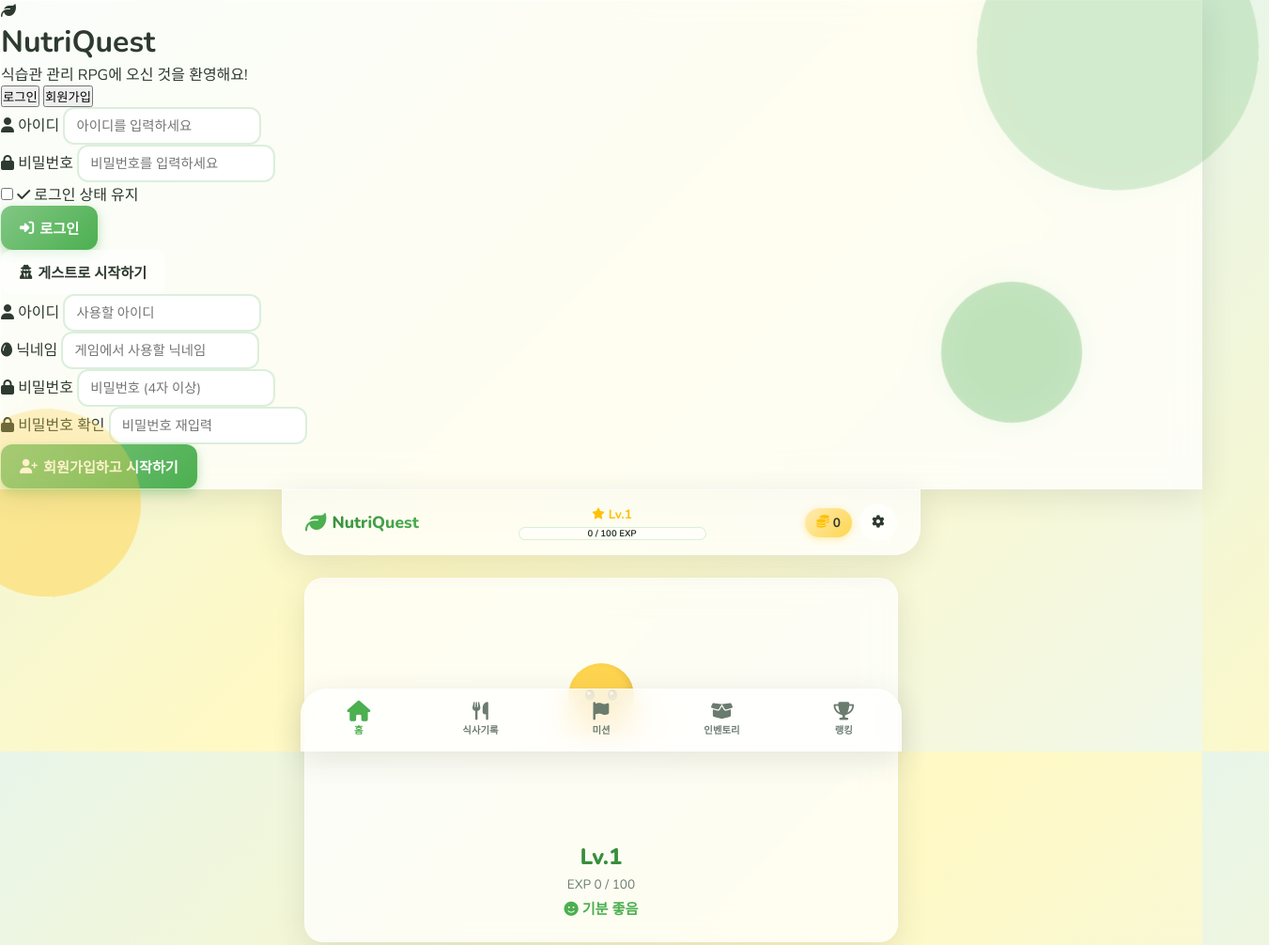
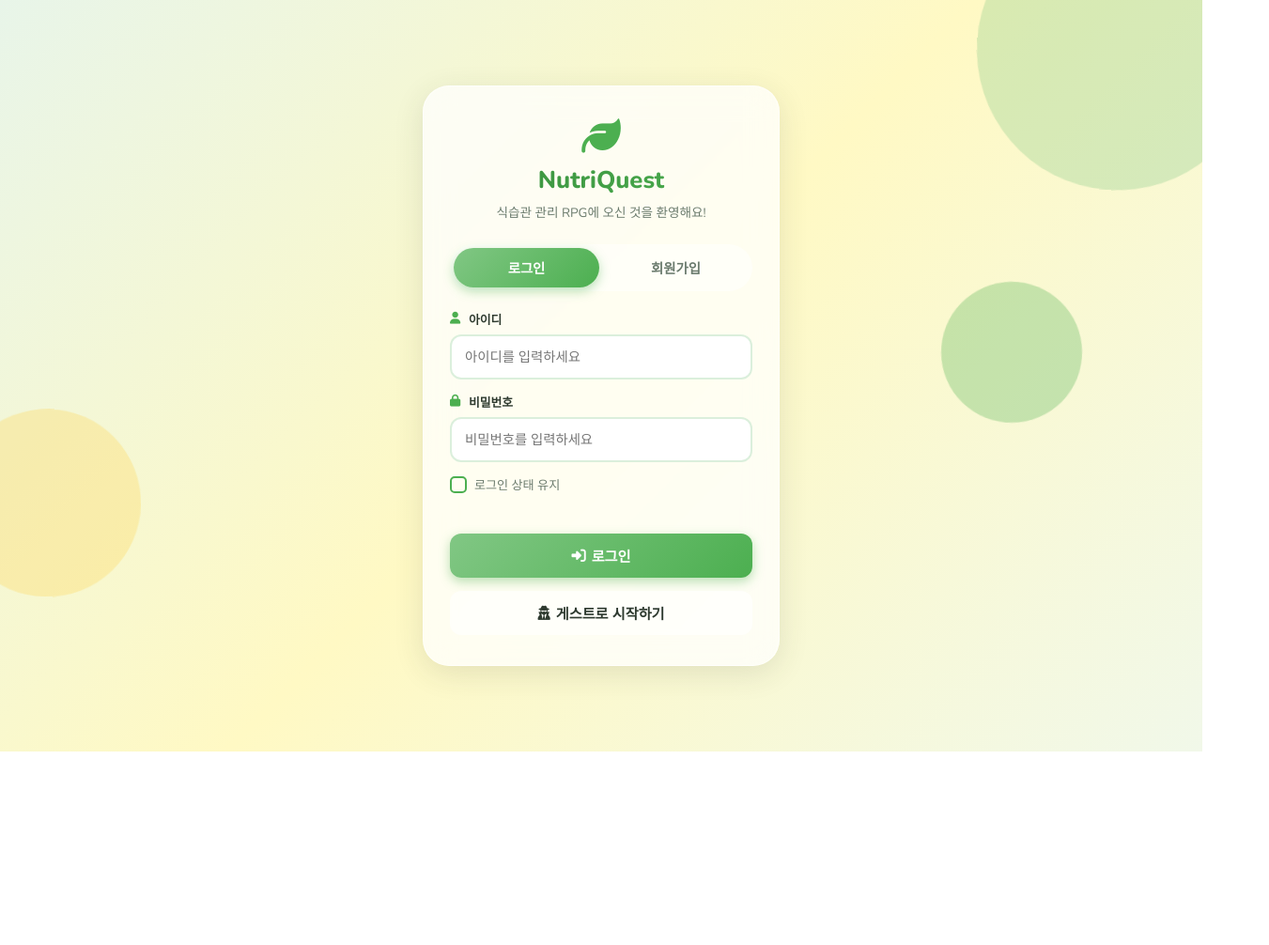
Before and after one commit to jimin3605/NutriQuest, a plain HTML site: page index.html in a window 1280 px wide. Shown: the top 1006 px of the page at 94% size, 1351 px wide, since content can reach past the window. After the commit the page ends 800 px from the top, so only its background shows below. Drawn offline with nearby package versions, Linux system fonts and the light colour scheme.

Commit message:
Update style.css

```diff
--- a/style.css
+++ b/style.css
@@ -116,6 +116,208 @@ body {
   box-shadow: var(--shadow-hover);
 }
 
+/* ----- 앱 콘텐츠 숨김 (로그인 전) ----- */
+.app-hidden {
+  display: none;
+}
+
+/* ----- 로그인 화면 ----- */
+.login-screen {
+  position: fixed;
+  inset: 0;
+  z-index: 1000;
+  display: flex;
+  align-items: center;
+  justify-content: center;
+  padding: 20px;
+  overflow-y: auto;
+}
+
+.login-screen--hidden {
+  display: none;
+}
+
+.login-bg-decoration {
+  position: fixed;
+  inset: 0;
+  pointer-events: none;
+  z-index: 0;
+  overflow: hidden;
+}
+
+.login-card {
+  position: relative;
+  z-index: 1;
+  width: 100%;
+  max-width: 380px;
+  border-radius: var(--radius-lg);
+  padding: 32px 28px;
+  margin: auto;
+}
+
+.login-logo {
+  text-align: center;
+  margin-bottom: 24px;
+}
+
+.login-logo__icon {
+  font-size: 2.6rem;
+  color: var(--green-primary);
+  margin-bottom: 8px;
+  display: inline-block;
+  animation: idleBounce 2.5s ease-in-out infinite;
+}
+
+.login-logo__title {
+  font-size: 1.6rem;
+  font-weight: 800;
+  background: linear-gradient(135deg, var(--green-dark), var(--green-primary));
+  -webkit-background-clip: text;
+  -webkit-text-fill-color: transparent;
+  background-clip: text;
+  margin-bottom: 6px;
+}
+
+.login-logo__subtitle {
+  font-size: 0.85rem;
+  color: var(--text-muted);
+}
+
+.login-tabs {
+  display: flex;
+  background: rgba(255, 255, 255, 0.5);
+  border-radius: var(--radius-full);
+  padding: 4px;
+  margin-bottom: 20px;
+  gap: 4px;
+}
+
+.login-tab {
+  flex: 1;
+  border: none;
+  background: transparent;
+  padding: 10px 0;
+  border-radius: var(--radius-full);
+  font-family: inherit;
+  font-size: 0.9rem;
+  font-weight: 700;
+  color: var(--text-muted);
+  cursor: pointer;
+  transition: all var(--transition);
+}
+
+.login-tab.active {
+  background: linear-gradient(135deg, var(--green-light), var(--green-primary));
+  color: white;
+  box-shadow: 0 4px 12px var(--green-glow);
+}
+
+.login-form {
+  display: none;
+  flex-direction: column;
+  gap: 14px;
+}
+
+.login-form.active {
+  display: flex;
+}
+
+.login-field {
+  display: flex;
+  flex-direction: column;
+  gap: 6px;
+}
+
+.login-field label {
+  font-size: 0.8rem;
+  font-weight: 700;
+  color: var(--text-dark);
+  display: flex;
+  align-items: center;
+  gap: 6px;
+}
+
+.login-field label i {
+  color: var(--green-primary);
+  width: 14px;
+}
+
+.login-field .input-field {
+  width: 100%;
+  padding: 12px 14px;
+}
+
+.login-remember {
+  display: flex;
+  align-items: center;
+  gap: 8px;
+  font-size: 0.82rem;
+  color: var(--text-muted);
+  cursor: pointer;
+  user-select: none;
+}
+
+.login-remember input {
+  display: none;
+}
+
+.login-remember__box {
+  width: 18px;
+  height: 18px;
+  border: 2px solid var(--green-primary);
+  border-radius: 5px;
+  display: flex;
+  align-items: center;
+  justify-content: center;
+  font-size: 0.6rem;
+  color: transparent;
+  transition: all var(--transition);
+  flex-shrink: 0;
+}
+
+.login-remember input:checked + .login-remember__box {
+  background: var(--green-primary);
+  color: white;
+}
+
+.login-error {
+  min-height: 1.1em;
+  font-size: 0.8rem;
+  font-weight: 600;
+  color: var(--red-bad);
+  text-align: center;
+}
+
+.login-submit {
+  width: 100%;
+  padding: 13px;
+  font-family: inherit;
+  font-size: 0.95rem;
+  font-weight: 700;
+  border: none;
+  border-radius: var(--radius-sm);
+  cursor: pointer;
+  display: flex;
+  align-items: center;
+  justify-content: center;
+  gap: 8px;
+}
+
+.login-guest {
+  width: 100%;
+  padding: 13px;
+  font-family: inherit;
+  font-size: 0.9rem;
+  font-weight: 700;
+  border: none;
+  border-radius: var(--radius-sm);
+  cursor: pointer;
+  display: flex;
+  align-items: center;
+  justify-content: center;
+  gap: 8px;
+}
+
 /* ----- 상단 헤더 ----- */
 .header {
   position: sticky;
@@ -1265,13 +1467,34 @@ body {
   width: 100%;
 }
 
-/* ----- 음식 체크리스트 ----- */
+/* ----- 음식 체크리스트 (카테고리별) ----- */
 .food-checklist {
+  display: flex;
+  flex-direction: column;
+  gap: 16px;
+  max-height: 300px;
+  overflow-y: auto;
+  padding-right: 4px;
+}
+
+.food-category__title {
+  display: flex;
+  align-items: center;
+  gap: 6px;
+  font-size: 0.8rem;
+  font-weight: 800;
+  color: var(--green-dark);
+  margin-bottom: 8px;
+}
+
+.food-category__title i {
+  color: var(--green-primary);
+}
+
+.food-category__grid {
   display: grid;
   grid-template-columns: repeat(2, 1fr);
   gap: 8px;
-  max-height: 300px;
-  overflow-y: auto;
 }
 
 .food-check-item {
@@ -1294,7 +1517,24 @@ body {
   border: 1px solid var(--green-primary);
 }
 
+.food-check-item.food-check-item--custom {
+  border: 1px dashed var(--green-primary);
+}
+
 .food-check-item input { display: none; }
+
+.food-check-item__name {
+  flex: 1;
+  overflow: hidden;
+  text-overflow: ellipsis;
+  white-space: nowrap;
+}
+
+.food-check-item__ai-badge {
+  font-size: 0.7rem;
+  color: var(--green-primary);
+  flex-shrink: 0;
+}
 
 .food-check-item .check-icon {
   width: 20px;
@@ -1307,11 +1547,70 @@ body {
   font-size: 0.7rem;
   color: transparent;
   transition: all var(--transition);
+  flex-shrink: 0;
 }
 
 .food-check-item.selected .check-icon {
   background: var(--green-primary);
   color: white;
+}
+
+/* ----- 커스텀 음식 직접 입력 (AI 감지) ----- */
+.custom-food-input {
+  margin-top: 16px;
+  padding-top: 16px;
+  border-top: 1px dashed rgba(76, 175, 80, 0.3);
+}
+
+.custom-food-input__label {
+  display: flex;
+  align-items: center;
+  gap: 6px;
+  font-size: 0.8rem;
+  font-weight: 700;
+  color: var(--text-dark);
+  margin-bottom: 8px;
+}
+
+.custom-food-input__label i {
+  color: var(--green-primary);
+}
+
+.custom-food-input__row {
+  display: flex;
+  gap: 8px;
+}
+
+.custom-food-input__row .input-field {
+  flex: 1;
+  min-width: 0;
+}
+
+.custom-food-input__btn {
+  white-space: nowrap;
+  padding: 0 16px;
+  font-size: 0.82rem;
+  border-radius: var(--radius-sm);
+}
+
+.custom-food-input__btn:disabled {
+  opacity: 0.6;
+  cursor: not-allowed;
+  transform: none;
+}
+
+.custom-food-input__hint {
+  font-size: 0.75rem;
+  color: var(--text-muted);
+  margin-top: 8px;
+  min-height: 1.4em;
+  transition: color var(--transition);
+}
+
+.custom-food-input__hint.detecting {
+  color: var(--green-primary);
+  font-weight: 700;
+  animation: aiPulse 1s ease-in-out infinite;
 }
 
 /* ----- 설정 ----- */
@@ -1567,6 +1866,11 @@ body {
   to { opacity: 0; transform: translateY(-10px); }
 }
 
+@keyframes aiPulse {
+  0%, 100% { opacity: 1; }
+  50% { opacity: 0.5; }
+}
+
 .fade-in {
   animation: fadeIn 0.5s ease forwards;
 }
```
